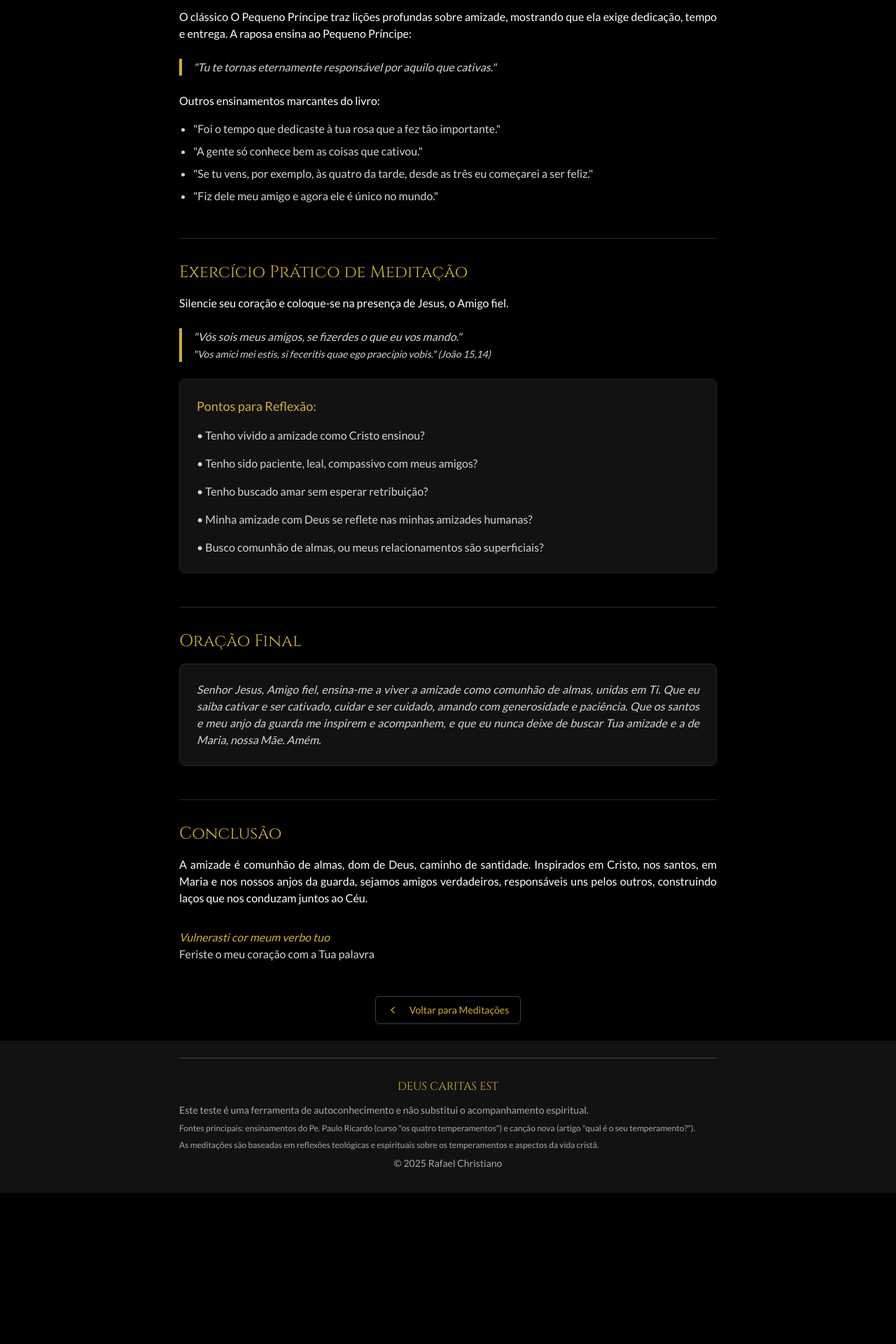
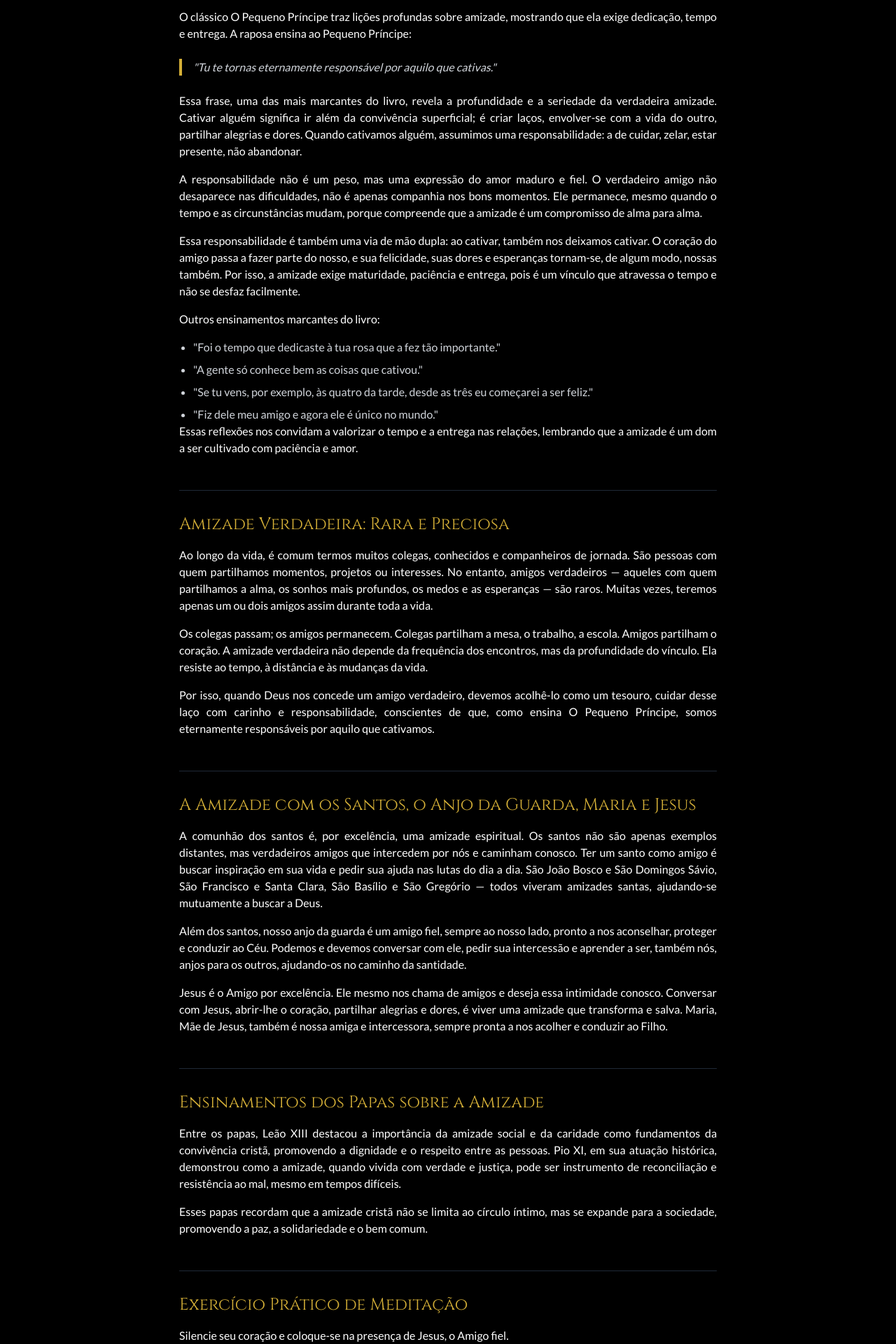
Before and after one commit to rafachrisbr/replica-temperamentum-mirror-58, a React (Vite) app: page /meditacao-amizade in a window 1280 px wide. Shown: the part 3540-5460 px from the top of the page at 70% size. Before the commit the page ends 5244 px from the top, so only its background shows below. Built offline with nearby package versions, Linux system fonts and the light colour scheme.

Commit message:
Update Meditação Amizade page with missing content

```diff
--- a/src/pages/MeditacaoAmizade.tsx
+++ b/src/pages/MeditacaoAmizade.tsx
@@ -159,6 +159,18 @@ const MeditacaoAmizade = () => {
               </blockquote>
 
               <p className="mb-4">
+                Essa frase, uma das mais marcantes do livro, revela a profundidade e a seriedade da verdadeira amizade. Cativar alguém significa ir além da convivência superficial; é criar laços, envolver-se com a vida do outro, partilhar alegrias e dores. Quando cativamos alguém, assumimos uma responsabilidade: a de cuidar, zelar, estar presente, não abandonar.
+              </p>
+
+              <p className="mb-4">
+                A responsabilidade não é um peso, mas uma expressão do amor maduro e fiel. O verdadeiro amigo não desaparece nas dificuldades, não é apenas companhia nos bons momentos. Ele permanece, mesmo quando o tempo e as circunstâncias mudam, porque compreende que a amizade é um compromisso de alma para alma.
+              </p>
+
+              <p className="mb-4">
+                Essa responsabilidade é também uma via de mão dupla: ao cativar, também nos deixamos cativar. O coração do amigo passa a fazer parte do nosso, e sua felicidade, suas dores e esperanças tornam-se, de algum modo, nossas também. Por isso, a amizade exige maturidade, paciência e entrega, pois é um vínculo que atravessa o tempo e não se desfaz facilmente.
+              </p>
+
+              <p className="mb-4">
                 Outros ensinamentos marcantes do livro:
               </p>
 
@@ -168,6 +180,57 @@ const MeditacaoAmizade = () => {
                 <li>"Se tu vens, por exemplo, às quatro da tarde, desde as três eu começarei a ser feliz."</li>
                 <li>"Fiz dele meu amigo e agora ele é único no mundo."</li>
               </ul>
+
+              <p className="mb-4">
+                Essas reflexões nos convidam a valorizar o tempo e a entrega nas relações, lembrando que a amizade é um dom a ser cultivado com paciência e amor.
+              </p>
+            </section>
+
+            <Separator className="my-8 bg-gray-800" />
+
+            <section className="mb-12">
+              <h2 className="text-2xl font-serif text-[#D4AF37] mb-4">Amizade Verdadeira: Rara e Preciosa</h2>
+              <p className="mb-4">
+                Ao longo da vida, é comum termos muitos colegas, conhecidos e companheiros de jornada. São pessoas com quem partilhamos momentos, projetos ou interesses. No entanto, amigos verdadeiros — aqueles com quem partilhamos a alma, os sonhos mais profundos, os medos e as esperanças — são raros. Muitas vezes, teremos apenas um ou dois amigos assim durante toda a vida.
+              </p>
+
+              <p className="mb-4">
+                Os colegas passam; os amigos permanecem. Colegas partilham a mesa, o trabalho, a escola. Amigos partilham o coração. A amizade verdadeira não depende da frequência dos encontros, mas da profundidade do vínculo. Ela resiste ao tempo, à distância e às mudanças da vida.
+              </p>
+
+              <p className="mb-4">
+                Por isso, quando Deus nos concede um amigo verdadeiro, devemos acolhê-lo como um tesouro, cuidar desse laço com carinho e responsabilidade, conscientes de que, como ensina O Pequeno Príncipe, somos eternamente responsáveis por aquilo que cativamos.
+              </p>
+            </section>
+
+            <Separator className="my-8 bg-gray-800" />
+
+            <section className="mb-12">
+              <h2 className="text-2xl font-serif text-[#D4AF37] mb-4">A Amizade com os Santos, o Anjo da Guarda, Maria e Jesus</h2>
+              <p className="mb-4">
+                A comunhão dos santos é, por excelência, uma amizade espiritual. Os santos não são apenas exemplos distantes, mas verdadeiros amigos que intercedem por nós e caminham conosco. Ter um santo como amigo é buscar inspiração em sua vida e pedir sua ajuda nas lutas do dia a dia. São João Bosco e São Domingos Sávio, São Francisco e Santa Clara, São Basílio e São Gregório — todos viveram amizades santas, ajudando-se mutuamente a buscar a Deus.
+              </p>
+
+              <p className="mb-4">
+                Além dos santos, nosso anjo da guarda é um amigo fiel, sempre ao nosso lado, pronto a nos aconselhar, proteger e conduzir ao Céu. Podemos e devemos conversar com ele, pedir sua intercessão e aprender a ser, também nós, anjos para os outros, ajudando-os no caminho da santidade.
+              </p>
+
+              <p className="mb-4">
+                Jesus é o Amigo por excelência. Ele mesmo nos chama de amigos e deseja essa intimidade conosco. Conversar com Jesus, abrir-lhe o coração, partilhar alegrias e dores, é viver uma amizade que transforma e salva. Maria, Mãe de Jesus, também é nossa amiga e intercessora, sempre pronta a nos acolher e conduzir ao Filho.
+              </p>
+            </section>
+
+            <Separator className="my-8 bg-gray-800" />
+
+            <section className="mb-12">
+              <h2 className="text-2xl font-serif text-[#D4AF37] mb-4">Ensinamentos dos Papas sobre a Amizade</h2>
+              <p className="mb-4">
+                Entre os papas, Leão XIII destacou a importância da amizade social e da caridade como fundamentos da convivência cristã, promovendo a dignidade e o respeito entre as pessoas. Pio XI, em sua atuação histórica, demonstrou como a amizade, quando vivida com verdade e justiça, pode ser instrumento de reconciliação e resistência ao mal, mesmo em tempos difíceis.
+              </p>
+
+              <p className="mb-4">
+                Esses papas recordam que a amizade cristã não se limita ao círculo íntimo, mas se expande para a sociedade, promovendo a paz, a solidariedade e o bem comum.
+              </p>
             </section>
 
             <Separator className="my-8 bg-gray-800" />
```
